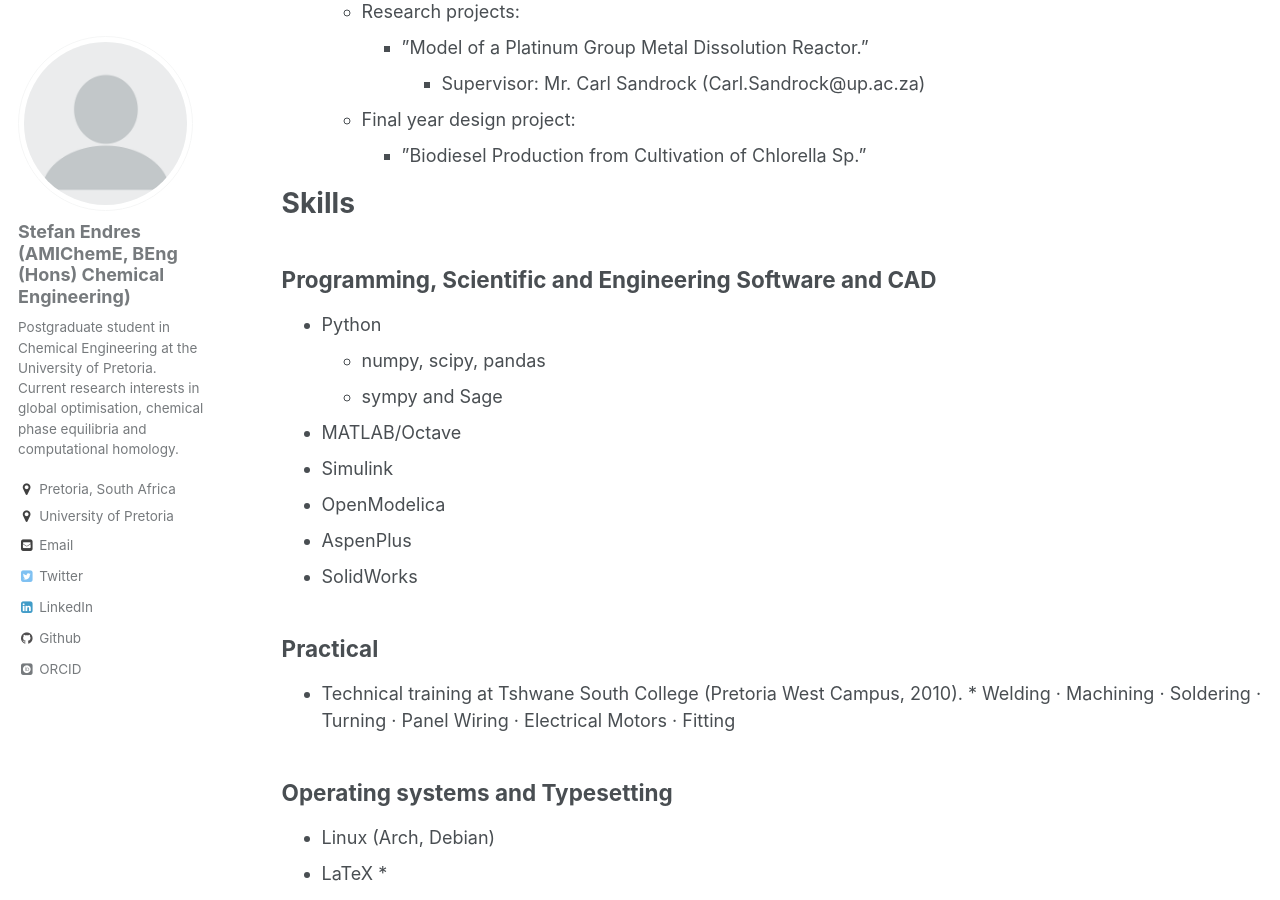
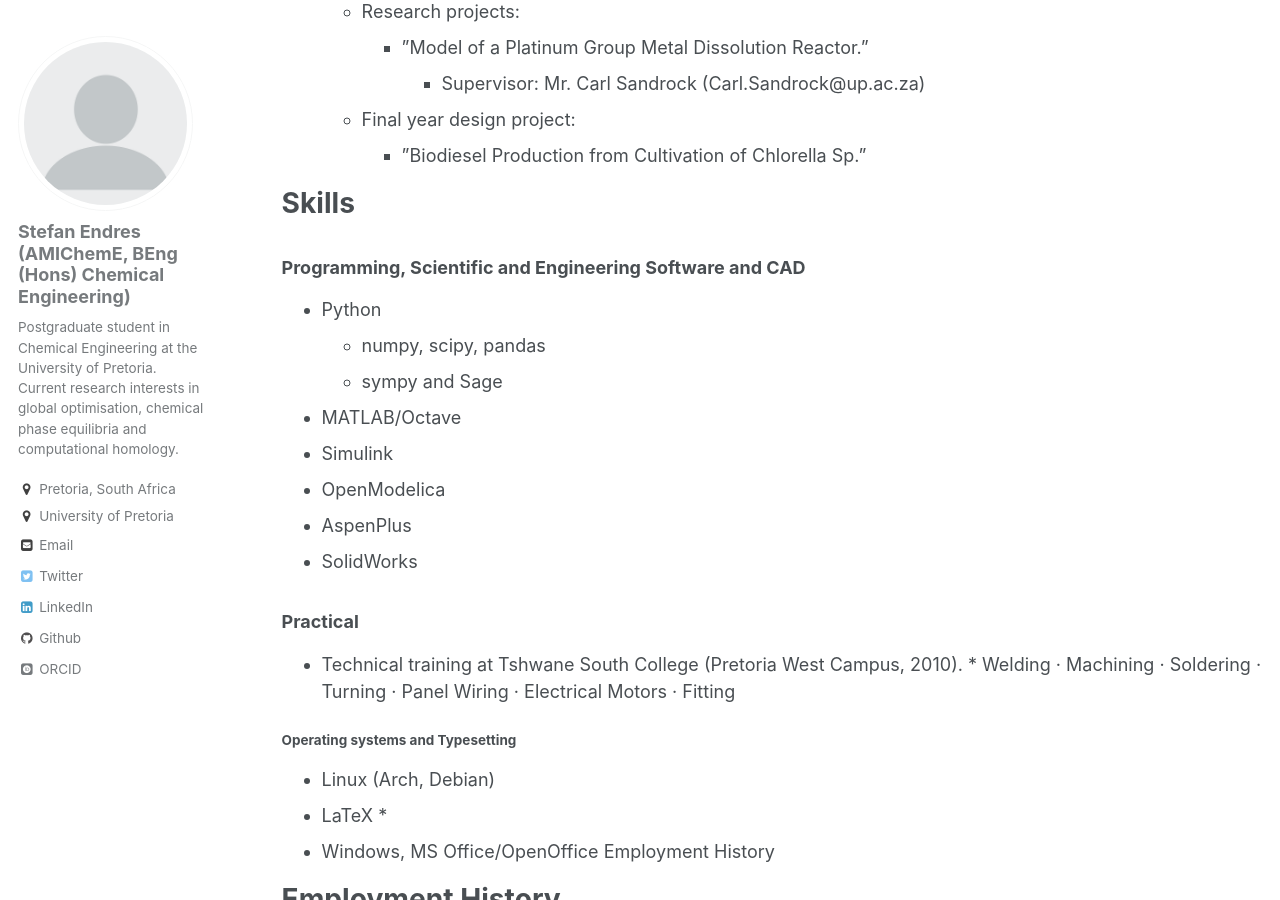
Before and after one commit to Stefan-Endres/Stefan-Endres.github.io, a Jekyll site: the page built from _pages/cv.md, in a window 1280 px wide and 900 px high, scrolled down 709 px. Built offline with Jekyll 4.4.1, drawn with Linux system fonts in a browser that asks for light colours; some web fonts are replaced.

Commit message:
Fix heading

```diff
--- a/_pages/cv.md
+++ b/_pages/cv.md
@@ -36,8 +36,7 @@ Education
 Skills
 ======
 
-Programming, Scientific and Engineering Software and CAD
--------------
+### Programming, Scientific and Engineering Software and CAD
 
 * Python
     * numpy, scipy, pandas
@@ -48,14 +47,12 @@ Programming, Scientific and Engineering Software and CAD
 * AspenPlus
 * SolidWorks
 
-Practical
--------------
+### Practical
 
 * Technical training at Tshwane South College (Pretoria West Campus, 2010).
         * Welding · Machining · Soldering · Turning · Panel Wiring · Electrical Motors · Fitting
 
-Operating systems and Typesetting
--------------
+#### Operating systems and Typesetting
 * Linux (Arch, Debian)
 * LaTeX
 *
```
